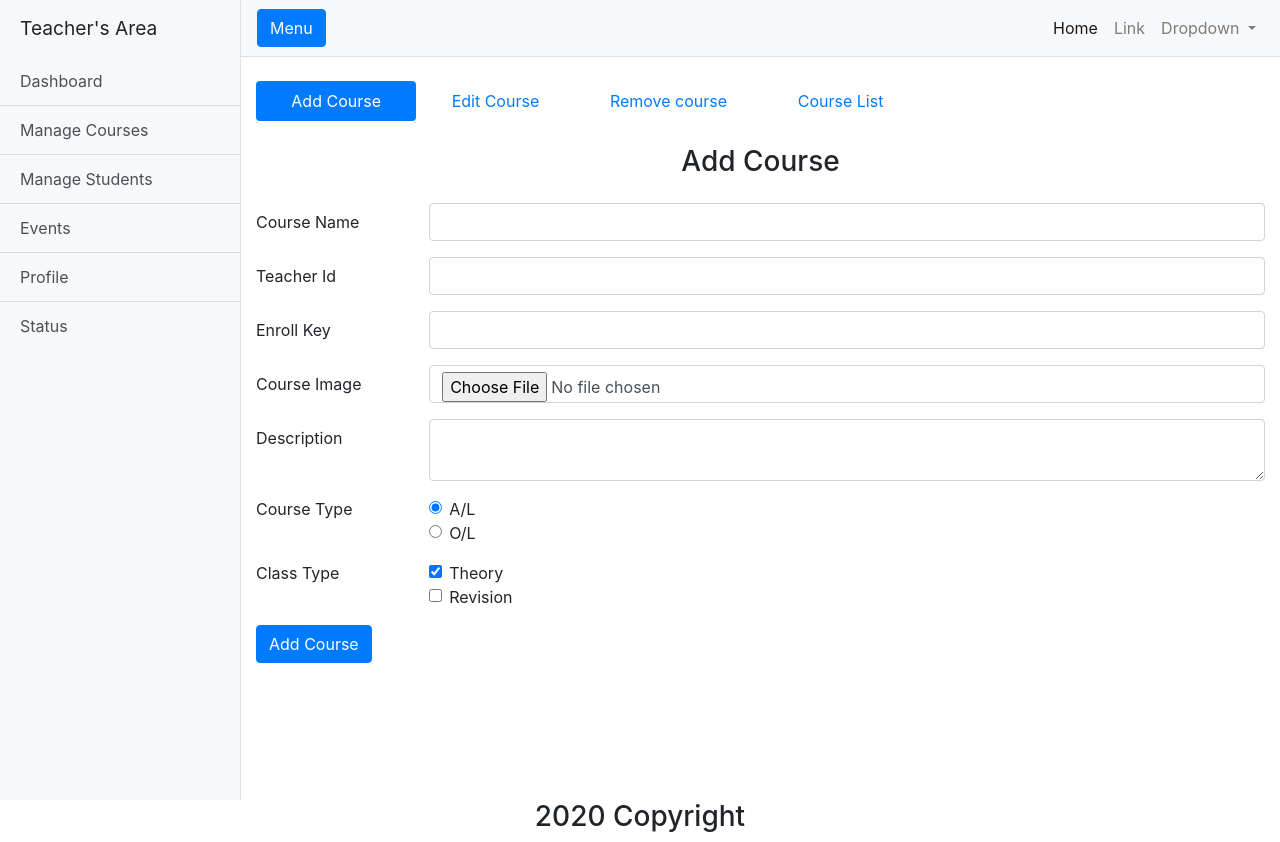
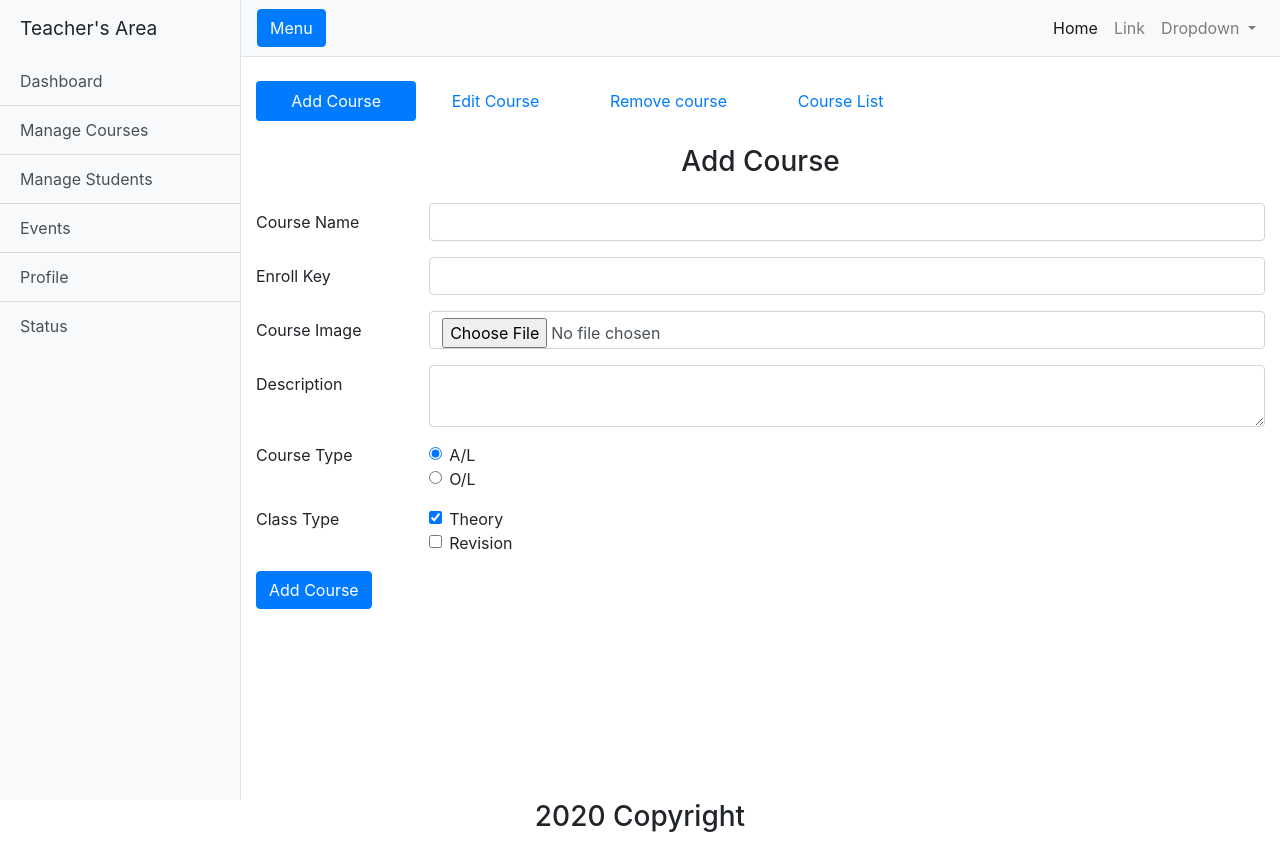
Before and after one commit to Osada97/class-management-system, a PHP site: page /teacher/tcourse.php in a window 1280 px wide. Run offline with PHP 8.4, Linux system fonts and the light colour scheme.

Commit message:
Teacher_id removed form form

```diff
--- a/teacher/tcourse.php
+++ b/teacher/tcourse.php
@@ -11,12 +11,7 @@
             <input type="text" class="form-control" id="inputEmail3">
         </div>
     </div>
-    <div class="form-group row">
-        <label for="inputPassword3" class="col-sm-2 col-form-label">Teacher Id</label>
-        <div class="col-sm-10">
-            <input type="text" class="form-control" id="inputPassword3">
-        </div>
-    </div>
+
     <div class="form-group row">
         <label for="inputPassword3" class="col-sm-2 col-form-label">Enroll Key</label>
         <div class="col-sm-10">
```
